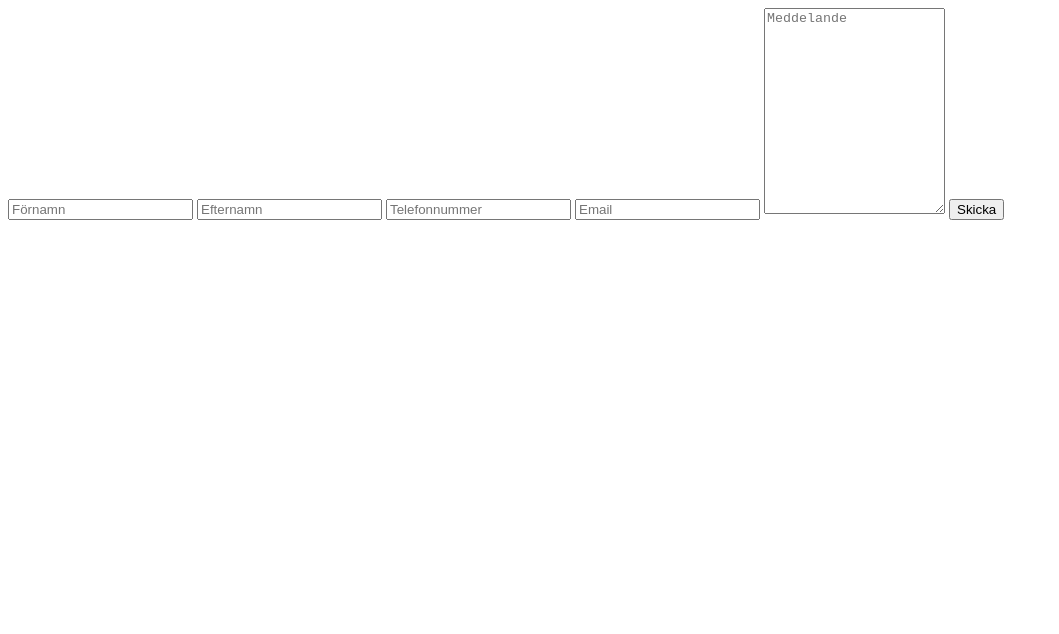
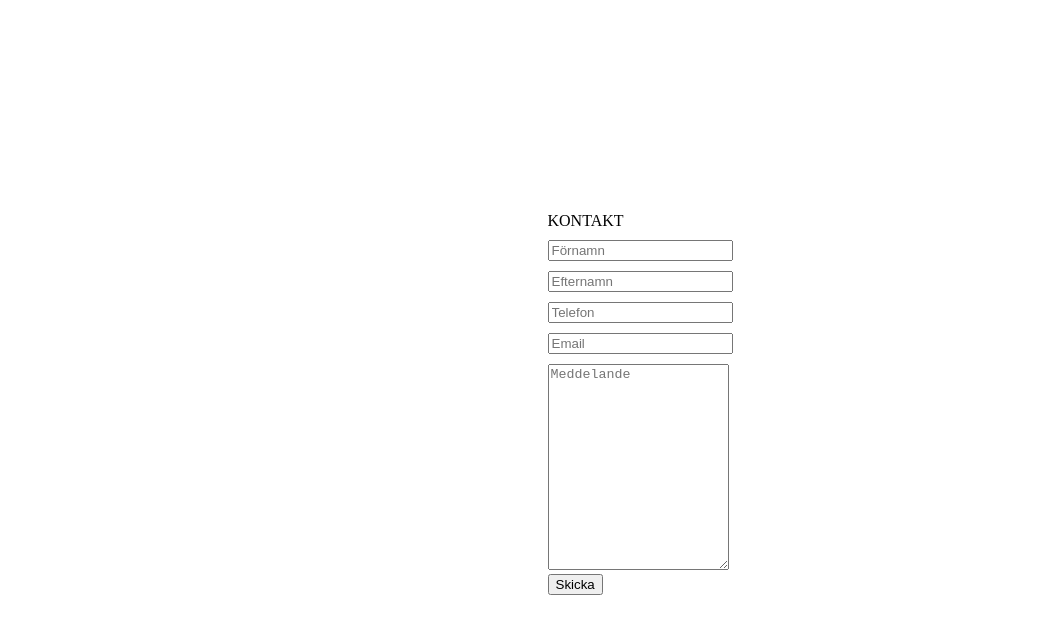
Before and after one commit to hokuouji/gruppuppgift-import-for-handin, a plain HTML site: page kontaktform.html in a window 1280 px wide. Shown: the whole page, without its empty margins (0-1059 px from the left). Drawn offline with Linux system fonts and the light colour scheme.

Commit message:
minor css to contact form

```diff
--- a/kontaktform.html
+++ b/kontaktform.html
@@ -7,13 +7,18 @@
     <link rel="stylesheet" href="style.css">
 </head>
 <body>
+    <main class="contact-main">
+        <div class="contact-wrapper">
             <form>
+                <label>kontakt</label>
                 <input type="text" placeholder="Förnamn">
                 <input type="text" placeholder="Efternamn">
-        <input type="number" placeholder="Telefonnummer">
+                <input type="number" placeholder="Telefon">
                 <input type="text" placeholder="Email">
                 <textarea id="subject" name="subject" placeholder="Meddelande" style="height:200px"></textarea>
                 <input type="submit" value="Skicka">
             </form>
+        </div>
+    </main>
 </body>
 </html>
--- a/style.css
+++ b/style.css
@@ -0,0 +1,20 @@
+.contact-main {
+    width: 100%;
+    height: 100vh;
+    display: flex;
+    justify-content: center;
+    align-items: center;
+}
+.contact-wrapper {
+    display: flex;
+    justify-content: center;
+    width: 50%;
+}
+input, label {
+    display: block;
+    margin: 0 0 10px 0;
+
+}
+label {
+    text-transform: uppercase;
+}
```
Lines whose indentation alone changed are shown as unchanged.
